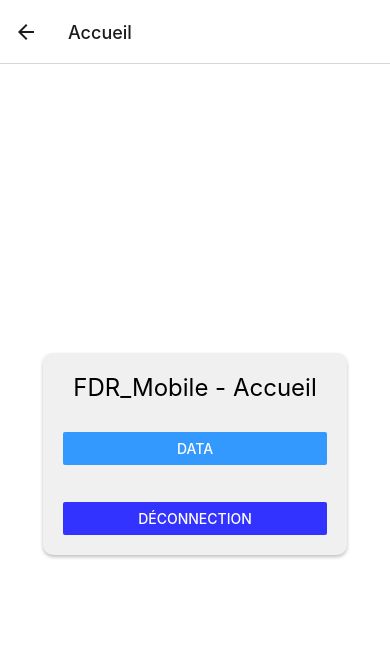
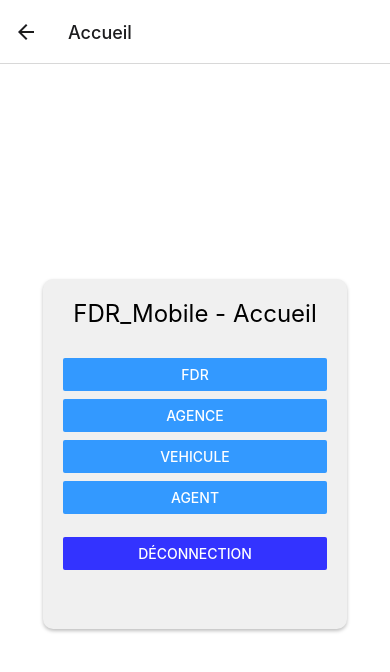
Before and after one commit to ShaiD9/AppMobile, a React Native app: screen /Accueil in a window 390 px wide. Shown: the top 672 px of the page. Built offline with nearby package versions, Linux system fonts and the light colour scheme.

Commit message:
change page accueil

```diff
--- a/pages/accueil.js
+++ b/pages/accueil.js
@@ -31,9 +31,22 @@ export default function Accueil({ navigation }) {
       <View style={styles.card}>
         <Text style={styles.title}>FDR_Mobile - Accueil</Text>
         <TouchableOpacity activeOpacity={1} style={styles.button}>
-            <Button color='#3399ff' marginBottom='' title="Data" onPress={Data} />
+            <View style={{marginBottom: 8}}>
+            <Button color='#3399ff' title="FDR" onPress={Data} />
+            </View>
+            <View style={{marginBottom: 8}}>
+            <Button color='#3399ff' title="AGENCE" onPress={Data} />
+            </View>
+            <View style={{marginBottom: 8}}>
+            <Button color='#3399ff' title="VEHICULE" onPress={Data} />
+            </View>
+            <View style={{marginBottom: 8}}>
+            <Button color='#3399ff' title="AGENT" onPress={Data} />
+            </View>
+            <View style={{marginTop: 15}}>
+            <Button color='#3333ff' title="Déconnection" onPress={Deconnection} />
+            </View>
         </TouchableOpacity>
-        <Button color='#3333ff' title="Déconnection" onPress={Deconnection} />
       </View>
     </View>
   );
@@ -58,6 +71,7 @@ const styles = StyleSheet.create({
     shadowOpacity: 0.25,
     shadowRadius: 3.84,
     elevation: 5,
+    height: 350,
   },
   input: {
     height: 40,
```
